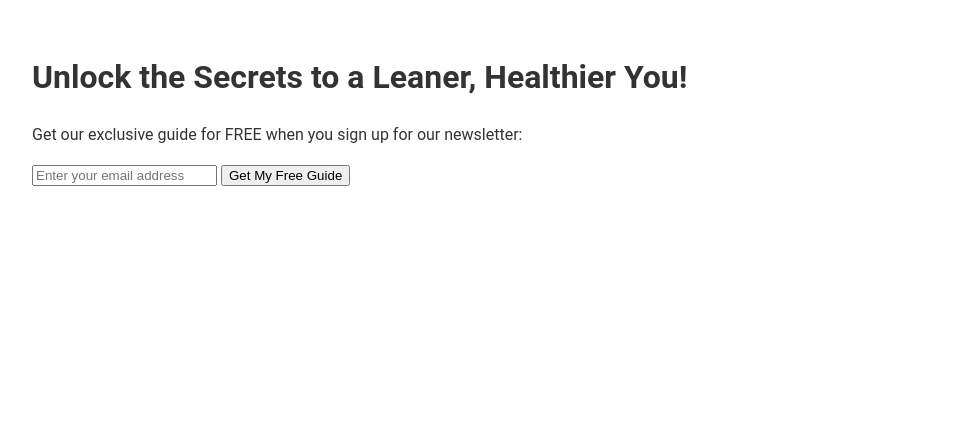
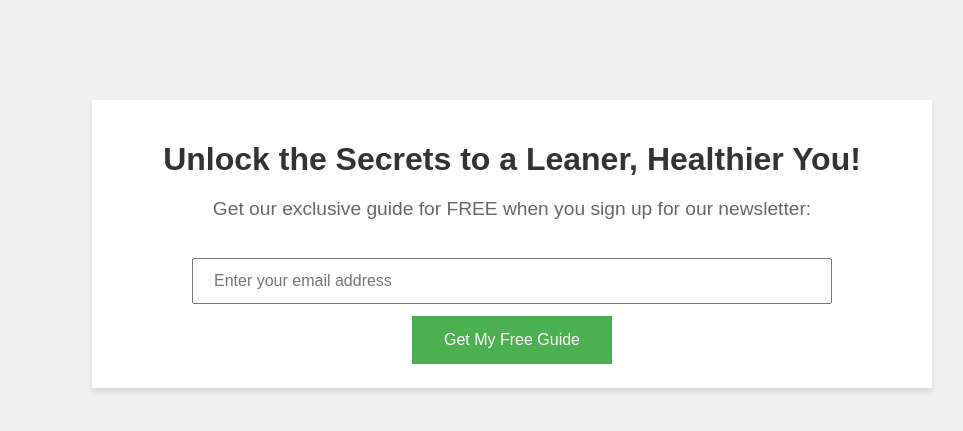
Before and after one commit to PolymathHero/polymathhero, a PHP site: page / in a window 1280 px wide. Shown: the top 431 px of the page, without its empty margins (128-1091 px from the left). Run offline with PHP 8.4, Linux system fonts and the light colour scheme.

Commit message:
Update styles.css

```diff
--- a/styles.css
+++ b/styles.css
@@ -1,60 +1,53 @@
 body {
-    font-family: 'Roboto', sans-serif;
-    color: #333;
-    max-width: 960px;
-    margin: 0 auto;
-    line-height: 1.5;
-    padding: 2rem;
+    font-family: Arial, sans-serif;
+    background-color: #f0f0f0;
+    margin: 0;
+    padding: 0;
 }
 
-header {
+.container {
+    max-width: 800px;
+    margin: 100px auto;
+    padding: 20px;
+    background-color: #ffffff;
+    box-shadow: 0 4px 6px rgba(0, 0, 0, 0.1);
     text-align: center;
-    margin-bottom: 2rem;
 }
 
-header h1 {
-    font-size: 2.5rem;
-    margin-bottom: 0.5rem;
+h1 {
+    font-size: 2em;
+    color: #333;
+    margin-bottom: 20px;
 }
 
-header h2 {
-    font-size: 1.5rem;
-    color: #777;
+p {
+    font-size: 1.2em;
+    color: #666;
+    margin-bottom: 30px;
 }
 
-section {
-    margin-bottom: 2rem;
+input[type="email"] {
+    width: 80%;
+    padding: 12px 20px;
+    margin: 8px 0;
+    box-sizing: border-box;
+    font-size: 1em;
 }
 
-h3 {
-    font-size: 1.25rem;
-    margin-bottom: 1rem;
+button {
+    background-color: #4CAF50;
+    border: none;
+    color: white;
+    padding: 15px 32px;
+    text-align: center;
+    text-decoration: none;
+    display: inline-block;
+    font-size: 16px;
+    margin: 4px 2px;
+    cursor: pointer;
+    transition-duration: 0.4s;
 }
 
-ul {
-    margin-left: 1rem;
-    margin-bottom: 1rem;
+button:hover {
+    background-color: #45a049;
 }
-
-.cta-button {
-    display: inline-block;
-    background-color: #4CAF50;
-    color: white;
-    padding: 0.5rem 1rem;
-    text-decoration: none;
-    font-size: 1rem;
-    border-radius: 3px;
-    cursor: pointer;
-    transition: background-color 0.3s ease;
-}
-
-.cta-button:hover {
-    background-color: #3f8f3f;
-}
-
-.video-container {
-  display: flex;
-  justify-content: center;
-  align-items: center;
-  margin-bottom: 20px;
-}
```
